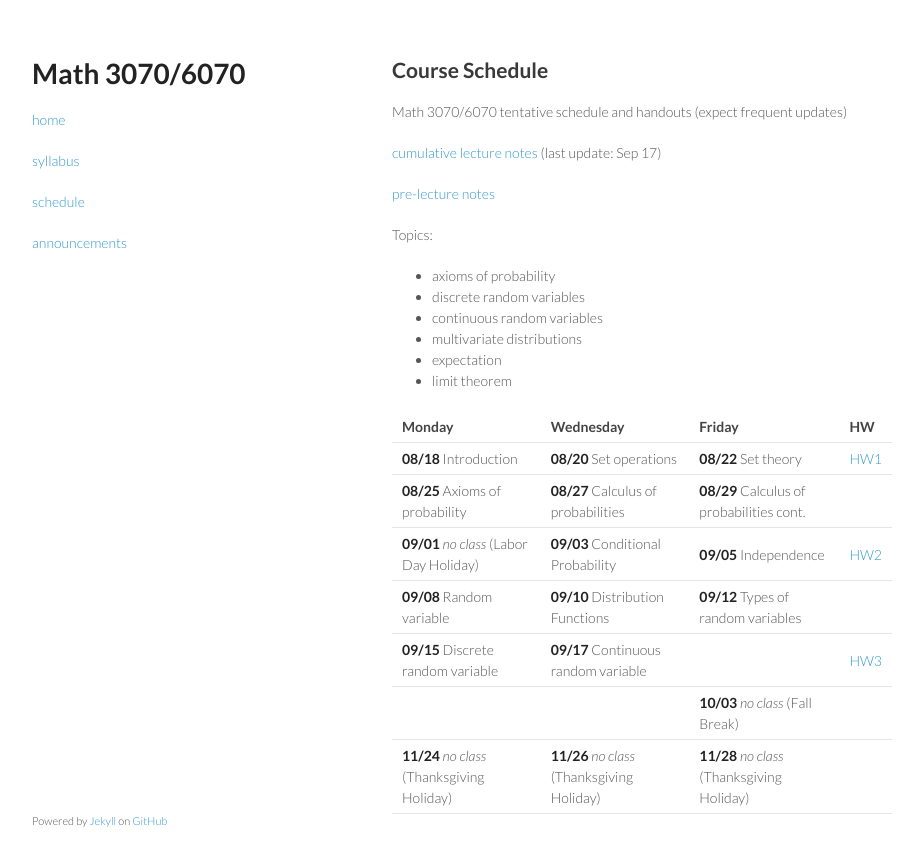
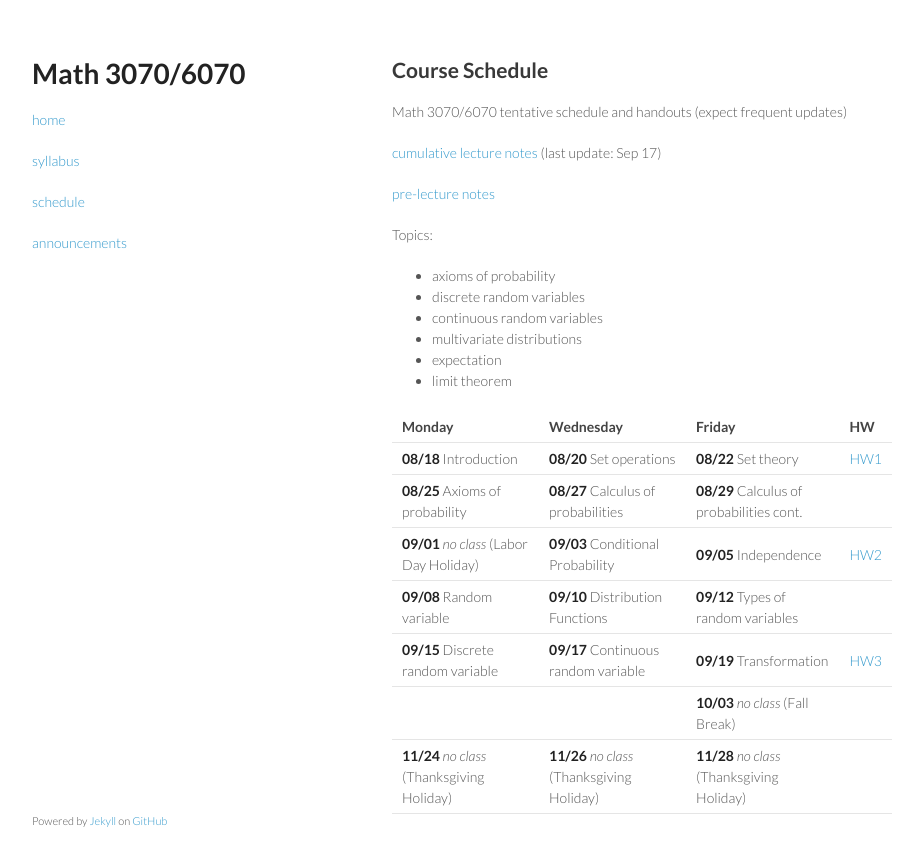
Before and after one commit to tulane-math-3070/2025Fall, a Jekyll site: the page built from schedule/schedule.md, in a window 1280 px wide. Shown: the top 866 px of the page, without its empty margins (178-1101 px from the left). Built offline with Jekyll 4.4.1, drawn with Linux system fonts in a browser that asks for light colours.

```diff
--- a/schedule/schedule.md
+++ b/schedule/schedule.md
@@ -30,6 +30,6 @@ Topics:
 | **08/25** Axioms of probability | **08/27** Calculus of probabilities | **08/29** Calculus of probabilities cont. | |
 | **09/01** _no class_ (Labor Day Holiday) | **09/03** Conditional Probability | **09/05** Independence | [HW2](../HW/HW1.5/HW2.pdf) |
 | **09/08** Random variable | **09/10** Distribution Functions | **09/12** Types of random variables |  |
-| **09/15** Discrete random variable | **09/17** Continuous random variable | | [HW3](../HW/HW2/HW3.pdf) |
+| **09/15** Discrete random variable | **09/17** Continuous random variable | **09/19** Transformation | [HW3](../HW/HW2/HW3.pdf) |
 | | | **10/03** _no class_ (Fall Break) | |
 | **11/24** _no class_ (Thanksgiving Holiday) | **11/26**  _no class_ (Thanksgiving Holiday) | **11/28**  _no class_ (Thanksgiving Holiday) | |
```
Also changed, not shown: 2 other files.
